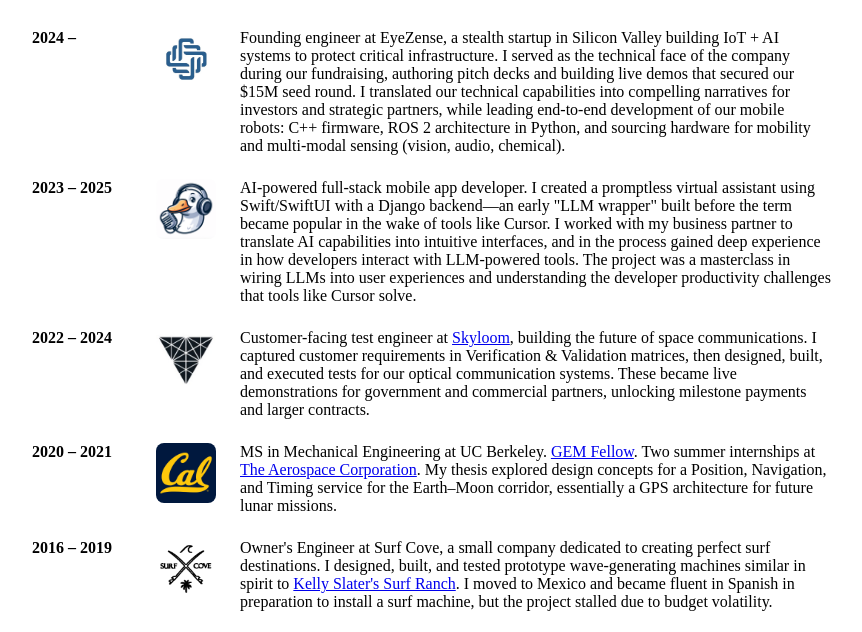
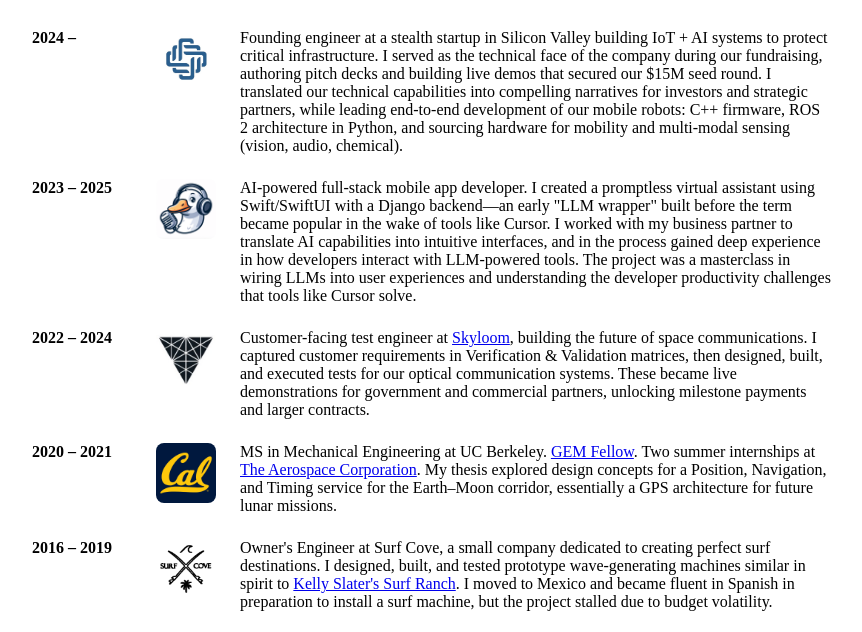
Before and after one commit to travis-mendoza/digital-garden, a plain HTML site: page index.html in a window 1280 px wide. Shown: the part 161-793 px from the top of the page, without its empty margins (208-1070 px from the left). Drawn offline with Linux system fonts and the light colour scheme.

Commit message:
remove EyeZense name, oops

```diff
--- a/index.html
+++ b/index.html
@@ -30,7 +30,7 @@
                 <div class="timeline-year">2024 –</div>
                 <img src="cv/emblems/EyeZense_emblem.jpg" alt="EyeZense" class="timeline-emblem">
                 <div class="timeline-content">
-                    Founding engineer at EyeZense, a stealth startup in Silicon Valley building IoT + AI systems to protect critical infrastructure. I served as the technical face of the company during our fundraising, authoring pitch decks and building live demos that secured our $15M seed round. I translated our technical capabilities into compelling narratives for investors and strategic partners, while leading end-to-end development of our mobile robots: C++ firmware, ROS 2 architecture in Python, and sourcing hardware for mobility and multi-modal sensing (vision, audio, chemical).
+                    Founding engineer at a stealth startup in Silicon Valley building IoT + AI systems to protect critical infrastructure. I served as the technical face of the company during our fundraising, authoring pitch decks and building live demos that secured our $15M seed round. I translated our technical capabilities into compelling narratives for investors and strategic partners, while leading end-to-end development of our mobile robots: C++ firmware, ROS 2 architecture in Python, and sourcing hardware for mobility and multi-modal sensing (vision, audio, chemical).
                 </div>
             </div>
             <div class="timeline-entry">
```
